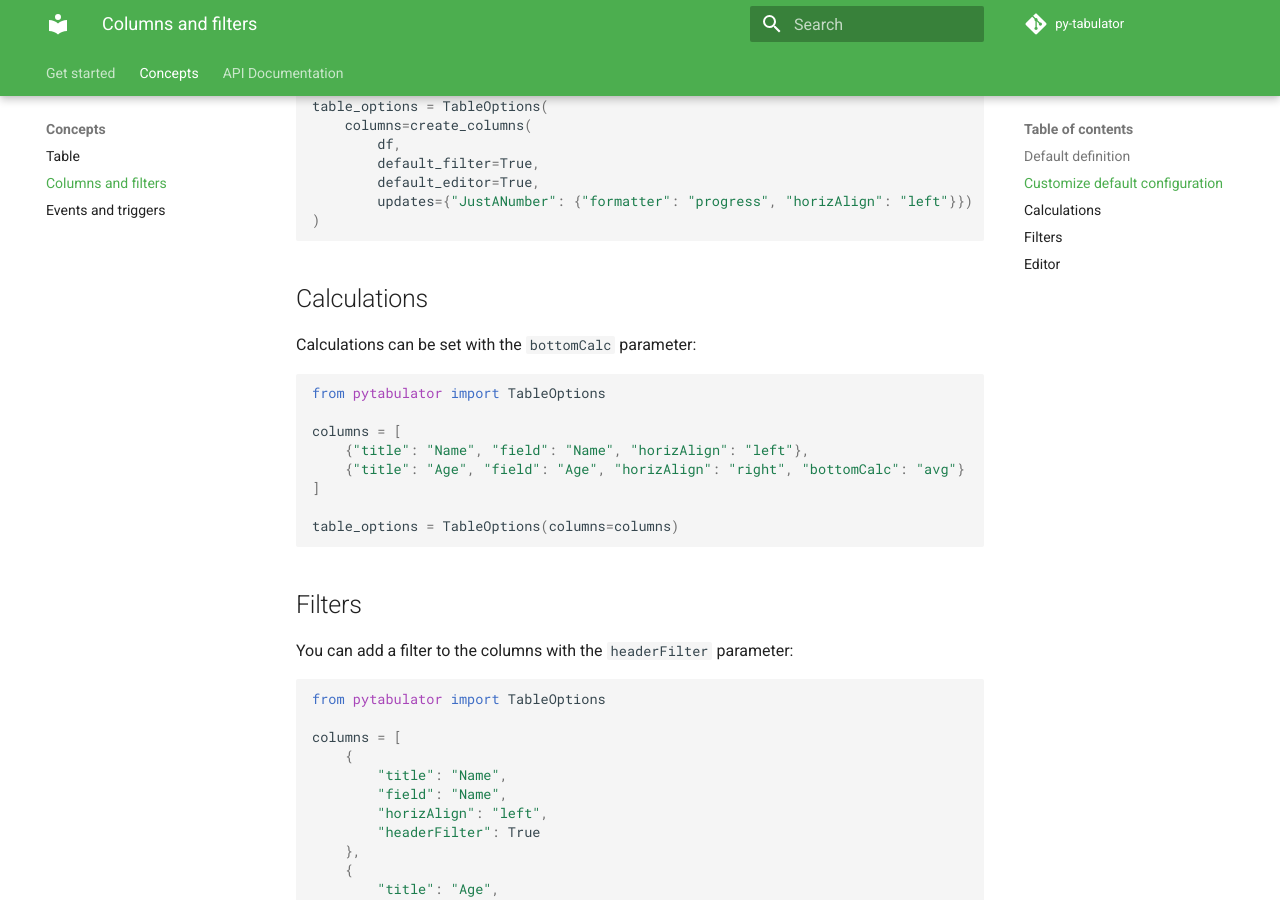
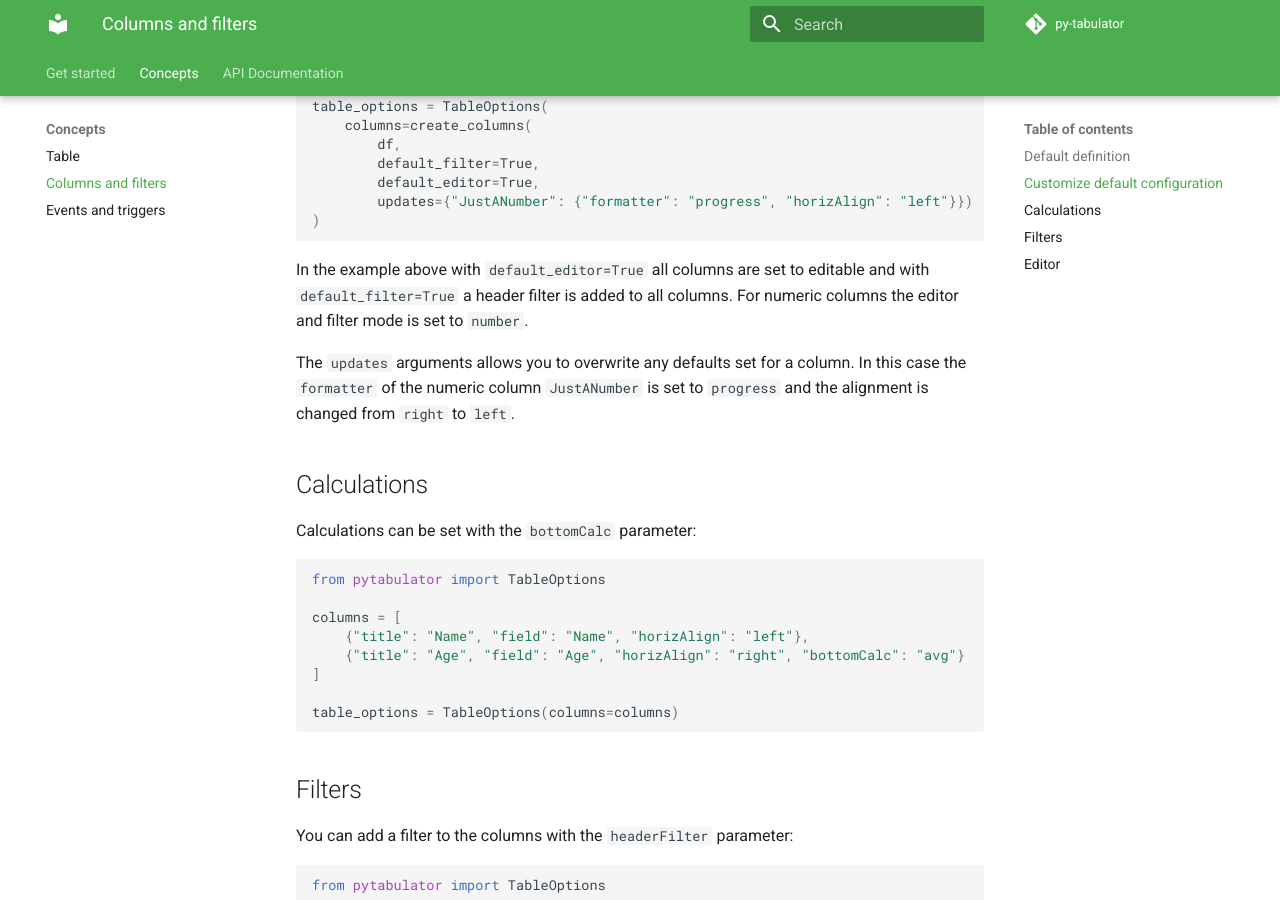
Before and after one commit to eodaGmbH/py-tabulator, an MkDocs documentation site: the page built from docs/columns.md, in a window 1280 px wide and 900 px high, scrolled down 979 px. Built offline with MkDocs 1.6.1 and Material for MkDocs 9.7.7, drawn with Linux system fonts in a browser that asks for light colours; comment, search, counter and statistics services are not loaded; some of the changed text lies outside the part shown.

Commit message:
Update docs

````diff
--- a/docs/columns.md
+++ b/docs/columns.md
@@ -51,6 +51,12 @@ table_options = TableOptions(
 )
 ```
 
+In the example above with `default_editor=True` all columns are set to editable and with `default_filter=True` a header filter is added to all columns.
+For numeric columns the editor and filter mode is set to `number`.
+
+The `updates` arguments allows you to overwrite any defaults set for a column. In this case the `formatter` of the numeric column `JustANumber` is set to `progress`
+and the alignment is changed from `right` to `left`.
+
 ## Calculations
 
 Calculations can be set with the `bottomCalc` parameter:
@@ -100,11 +106,11 @@ table_options = TableOptions(columns=columns)
 
 ## Editor
 
-Set `editor` to `True` to make the cells of a column editable:
+Set `editor` to `True`, `"input"` or `"number"` to make the cells of a column editable:
 
 ```python
 columns = [
     {"title": "Name", "field": "Name", "horizAlign": "left", "editor": True},
-    {"title": "Age", "field": "Age", "horizAlign": "right", "editor": True}
+    {"title": "Age", "field": "Age", "horizAlign": "right", "editor": "number"}
 ]
 ```
--- a/docs/examples/getting_started/shiny_express_filters.py
+++ b/docs/examples/getting_started/shiny_express_filters.py
@@ -26,8 +26,7 @@ columns = [
             "values": {
                 "1": "Survived",
                 "0": "Died",
-            },
-            "clearable": True,
+            }
         },
     },
 ]
````
Also changed, not shown: docs/index.md (+4 -4 lines).
